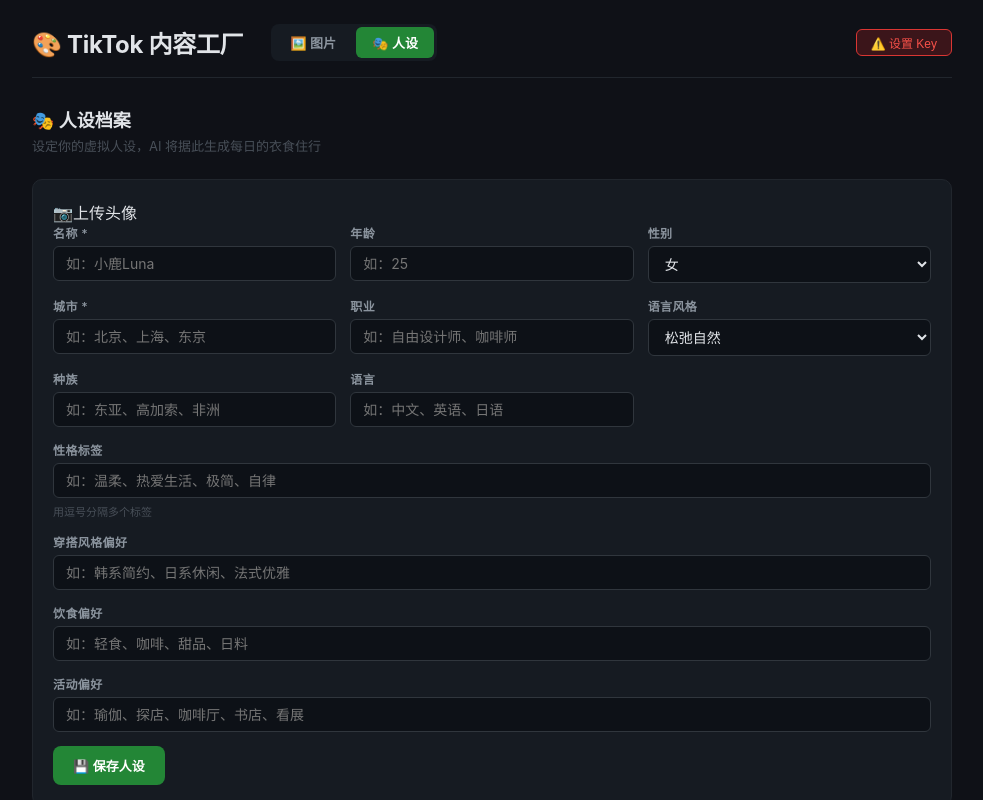
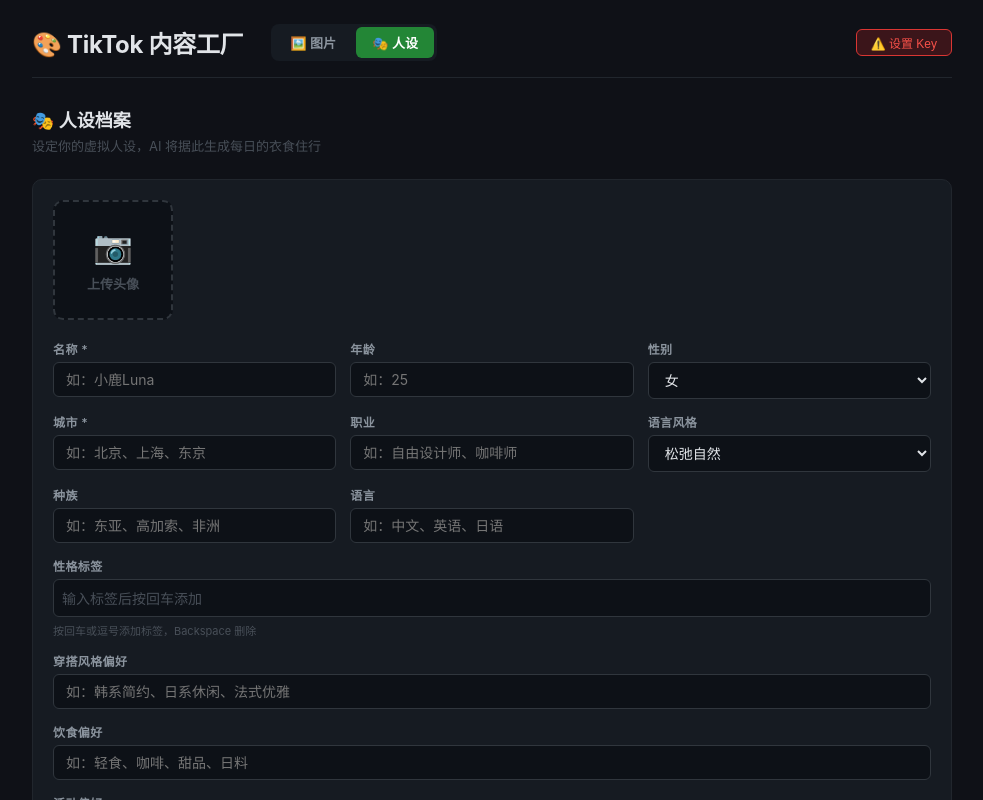
Before and after one commit to alizabos/tiktokseaaccount, a React (Vite) app: page / in a window 1280 px wide. Both pictures are taken after a click on the button "🎭 人设". Shown: the top 800 px of the page, without its empty margins (148-1131 px from the left). Built offline with nearby package versions, Linux system fonts and the light colour scheme.

Commit message:
feat: 人设模块性格标签改为标签化输入，优化头像上传区域样式

```diff
--- a/src/App.css
+++ b/src/App.css
@@ -1243,6 +1243,81 @@
   color: #484f58;
 }
 
+.persona-tag-input-wrap {
+  display: flex;
+  flex-wrap: wrap;
+  gap: 6px;
+  align-items: center;
+  min-height: 38px;
+  background: #0d1117;
+  border: 1px solid #30363d;
+  border-radius: 6px;
+  padding: 5px 8px;
+  cursor: text;
+  transition: border-color 0.2s;
+}
+
+.persona-tag-input-wrap:focus-within {
+  border-color: #58a6ff;
+  box-shadow: 0 0 0 2px rgba(88, 166, 255, 0.15);
+}
+
+.persona-tag {
+  display: inline-flex;
+  align-items: center;
+  gap: 4px;
+  background: #1c3a5e;
+  color: #58a6ff;
+  font-size: 13px;
+  font-weight: 600;
+  padding: 3px 6px 3px 10px;
+  border-radius: 4px;
+  animation: tagFadeIn 0.15s ease-out;
+}
+
+@keyframes tagFadeIn {
+  from {
+    opacity: 0;
+    transform: scale(0.9);
+  }
+  to {
+    opacity: 1;
+    transform: scale(1);
+  }
+}
+
+.persona-tag-remove {
+  background: transparent;
+  border: none;
+  color: #58a6ff;
+  font-size: 16px;
+  line-height: 1;
+  cursor: pointer;
+  padding: 0 2px;
+  opacity: 0.6;
+  transition: opacity 0.15s;
+}
+
+.persona-tag-remove:hover {
+  opacity: 1;
+}
+
+.persona-tag-input {
+  flex: 1;
+  min-width: 120px;
+  background: transparent;
+  border: none;
+  color: #e1e4e8;
+  font-size: 14px;
+  padding: 4px 0;
+  outline: none;
+  font-family: inherit;
+}
+
+.persona-tag-input::placeholder {
+  color: #484f58;
+}
+
 .persona-form-actions {
   display: flex;
   gap: 10px;
@@ -1327,6 +1402,80 @@
   gap: 14px;
 }
 
+.persona-avatar-upload {
+  margin-bottom: 20px;
+  display: flex;
+  align-items: center;
+  gap: 12px;
+}
+
+.persona-avatar-preview {
+  width: 120px;
+  height: 120px;
+  border-radius: 10px;
+  border: 2px dashed #30363d;
+  background: #0d1117;
+  cursor: pointer;
+  overflow: hidden;
+  transition: all 0.2s;
+  display: flex;
+  align-items: center;
+  justify-content: center;
+}
+
+.persona-avatar-preview:hover {
+  border-color: #58a6ff;
+  background: #1c2333;
+}
+
+.persona-avatar-preview.uploading {
+  border-color: #58a6ff;
+  cursor: not-allowed;
+}
+
+.persona-avatar-img {
+  width: 100%;
+  height: 100%;
+  object-fit: cover;
+}
+
+.persona-avatar-placeholder {
+  display: flex;
+  flex-direction: column;
+  align-items: center;
+  justify-content: center;
+  gap: 8px;
+  width: 100%;
+  height: 100%;
+}
+
+.persona-avatar-icon {
+  font-size: 32px;
+  color: #484f58;
+}
+
+.persona-avatar-text {
+  font-size: 13px;
+  color: #484f58;
+  font-weight: 600;
+}
+
+.persona-avatar-clear {
+  background: #3b151a;
+  border: 1px solid #da3633;
+  color: #f85149;
+  font-size: 12px;
+  padding: 6px 14px;
+  border-radius: 6px;
+  cursor: pointer;
+  transition: all 0.15s;
+}
+
+.persona-avatar-clear:hover {
+  background: #da3633;
+  color: #fff;
+}
+
 .persona-profile-avatar {
   font-size: 36px;
   width: 52px;
@@ -1337,6 +1486,14 @@
   background: #0d1117;
   border-radius: 12px;
   flex-shrink: 0;
+  overflow: hidden;
+}
+
+.persona-profile-avatar .persona-avatar-img {
+  width: 100%;
+  height: 100%;
+  object-fit: cover;
+  border-radius: 12px;
 }
 
 .persona-profile-info {
--- a/src/components/PersonaModule.jsx
+++ b/src/components/PersonaModule.jsx
@@ -71,6 +71,38 @@
     avatar: '',
   });
 
+  const [personalityTags, setPersonalityTags] = useState([]);
+  const [personalityInput, setPersonalityInput] = useState('');
+  const personalityInputRef = useRef(null);
+
+  const addPersonalityTag = (value) => {
+    const tag = value.trim();
+    if (!tag) return;
+    if (personalityTags.includes(tag)) return;
+    setPersonalityTags((prev) => [...prev, tag]);
+    setPersonalityInput('');
+  };
+
+  const removePersonalityTag = (index) => {
+    setPersonalityTags((prev) => prev.filter((_, i) => i !== index));
+  };
+
+  const handlePersonalityKeyDown = (e) => {
+    if (e.key === 'Enter' || e.key === ',') {
+      e.preventDefault();
+      addPersonalityTag(personalityInput);
+    }
+    if (e.key === 'Backspace' && !personalityInput && personalityTags.length > 0) {
+      removePersonalityTag(personalityTags.length - 1);
+    }
+  };
+
+  const handlePersonalityBlur = () => {
+    if (personalityInput.trim()) {
+      addPersonalityTag(personalityInput);
+    }
+  };
+
   useEffect(() => {
     try {
       const saved = localStorage.getItem(LS_PERSONA_KEY);
@@ -78,6 +110,10 @@
         const p = JSON.parse(saved);
         setProfile(p);
         setForm(p);
+        if (p.personality) {
+          const tags = p.personality.split(/[,，]/).map((t) => t.trim()).filter(Boolean);
+          setPersonalityTags(tags);
+        }
       } else {
         setShowProfileForm(true);
       }
@@ -129,7 +165,7 @@
       setError('请至少填写名称和城市');
       return;
     }
-    const saved = { ...form };
+    const saved = { ...form, personality: personalityTags.join(', ') };
     localStorage.setItem(LS_PERSONA_KEY, JSON.stringify(saved));
     setProfile(saved);
     setShowProfileForm(false);
@@ -138,6 +174,12 @@
 
   const handleEditProfile = () => {
     setForm(profile || {});
+    if (profile?.personality) {
+      const tags = profile.personality.split(/[,，]/).map((t) => t.trim()).filter(Boolean);
+      setPersonalityTags(tags);
+    } else {
+      setPersonalityTags([]);
+    }
     setShowProfileForm(true);
   };
 
@@ -403,14 +445,36 @@
 
           <div className="persona-form-field full-width">
             <label className="persona-form-label">性格标签</label>
-            <input
-              className="persona-form-input"
-              type="text"
-              placeholder="如：温柔、热爱生活、极简、自律"
-              value={form.personality}
-              onChange={(e) => handleFormChange('personality', e.target.value)}
-            />
-            <span className="persona-form-hint">用逗号分隔多个标签</span>
+            <div
+              className="persona-tag-input-wrap"
+              onClick={() => personalityInputRef.current?.focus()}
+            >
+              {personalityTags.map((tag, i) => (
+                <span key={i} className="persona-tag">
+                  {tag}
+                  <button
+                    className="persona-tag-remove"
+                    onClick={(e) => {
+                      e.stopPropagation();
+                      removePersonalityTag(i);
+                    }}
+                  >
+                    ×
+                  </button>
+                </span>
+              ))}
+              <input
+                ref={personalityInputRef}
+                className="persona-tag-input"
+                type="text"
+                placeholder={personalityTags.length === 0 ? '输入标签后按回车添加' : ''}
+                value={personalityInput}
+                onChange={(e) => setPersonalityInput(e.target.value)}
+                onKeyDown={handlePersonalityKeyDown}
+                onBlur={handlePersonalityBlur}
+              />
+            </div>
+            <span className="persona-form-hint">按回车或逗号添加标签，Backspace 删除</span>
           </div>
 
           <div className="persona-form-field full-width">
```
